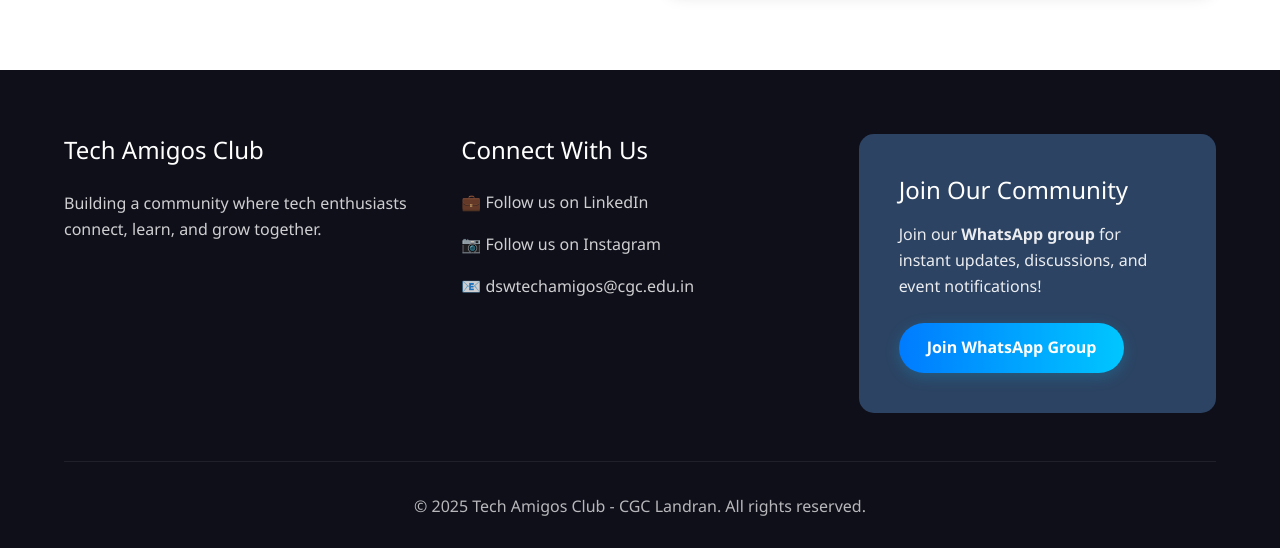
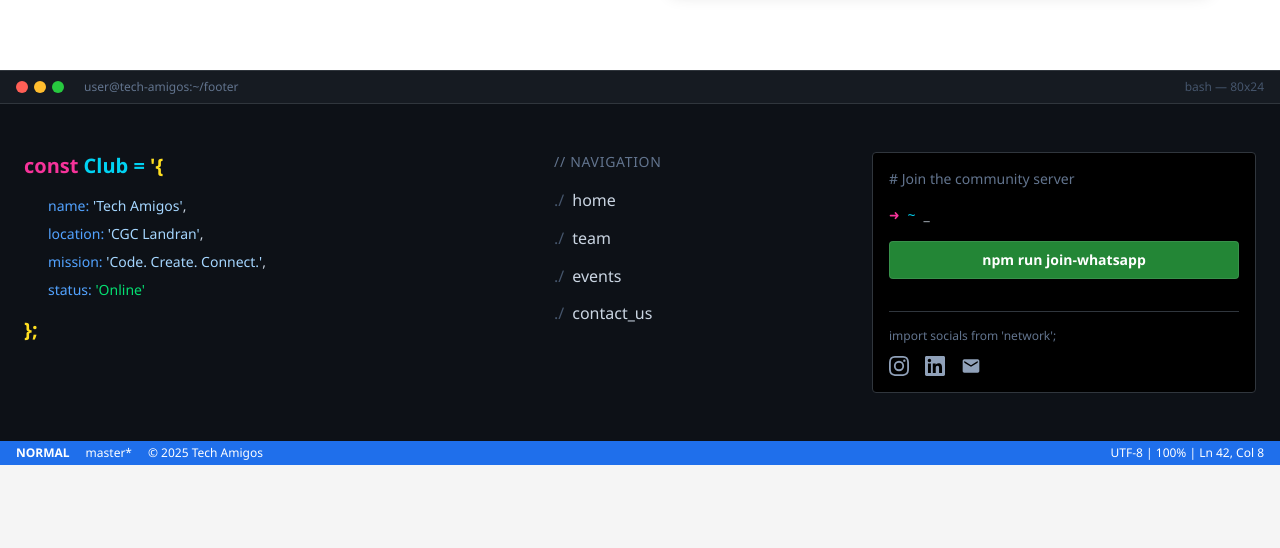
Before and after one commit to raviraj-547/club, a Next.js app: page / in a window 1280 px wide. Shown: the part 3624-4172 px from the top of the page. After the commit the page ends 4089 px from the top, so only its background shows below. Built offline with nearby package versions, Linux system fonts and the light colour scheme.

Commit message:
Update Footer.jsx

```diff
--- a/src/components/Footer.jsx
+++ b/src/components/Footer.jsx
@@ -1,46 +1,116 @@
-import Link from 'next/link';
+import React from 'react';
 
 export default function Footer() {
+    const currentYear = new Date().getFullYear();
+
     return (
-        <footer className="bg-[#0f0f1a] text-white pt-16 pb-8 px-[5%] text-left">
-            <div className="grid grid-cols-1 md:grid-cols-[repeat(auto-fit,minmax(300px,1fr))] gap-10 max-w-[1400px] mx-auto mb-12">
-                <div className="footer-column">
-                    <h3 className="text-2xl mb-6 text-white">Tech Amigos Club</h3>
-                    <p className="text-base leading-relaxed opacity-80">Building a community where tech enthusiasts connect, learn, and grow together.</p>
+        <footer className="w-full bg-[#0d1117] text-slate-300 font-mono border-t border-[#30363d]">
+
+            {/* Terminal Header Bar */}
+            <div className="bg-[#161b22] px-4 py-2 border-b border-[#30363d] flex items-center justify-between text-xs select-none">
+                <div className="flex items-center gap-2">
+                    <div className="flex gap-1.5">
+                        <span className="w-3 h-3 rounded-full bg-[#ff5f56]"></span>
+                        <span className="w-3 h-3 rounded-full bg-[#ffbd2e]"></span>
+                        <span className="w-3 h-3 rounded-full bg-[#27c93f]"></span>
+                    </div>
+                    <span className="ml-3 text-slate-500">user@tech-amigos:~/footer</span>
                 </div>
-                <div className="footer-column">
-                    <h3 className="text-2xl mb-6 text-white">Connect With Us</h3>
-                    <ul className="list-none p-0">
-                        <li className="mb-4">
-                            <a href="#" className="text-white opacity-80 hover:opacity-100 hover:text-[#6082b6] transition-all flex items-center gap-3">
-                                💼 Follow us on LinkedIn
+                <div className="hidden md:block text-slate-600">bash — 80x24</div>
+            </div>
+
+            <div className="max-w-7xl mx-auto px-6 py-12 grid grid-cols-1 md:grid-cols-12 gap-10">
+
+                {/* Section 1: Brand (Simulated Code) */}
+                <div className="md:col-span-5 space-y-4">
+                    <h3 className="text-cyan-400 font-bold text-xl">
+                        <span className="text-pink-500">const</span> Club = <span className="text-yellow-300">'{'{'}</span>
+                    </h3>
+                    <div className="pl-6 space-y-2 text-sm">
+                        <p><span className="text-blue-400">name:</span> <span className="text-[#a5d6ff]">'Tech Amigos'</span>,</p>
+                        <p><span className="text-blue-400">location:</span> <span className="text-[#a5d6ff]">'CGC Landran'</span>,</p>
+                        <p><span className="text-blue-400">mission:</span> <span className="text-[#a5d6ff]">'Code. Create. Connect.'</span>,</p>
+                        <p><span className="text-blue-400">status:</span> <span className="text-green-400">'Online'</span></p>
+                    </div>
+                    <h3 className="text-yellow-300 font-bold text-xl">{'}'};</h3>
+                </div>
+
+                {/* Section 2: Directory Links */}
+                <div className="md:col-span-3">
+                    <h4 className="text-slate-500 mb-4 text-sm uppercase tracking-wider">// Navigation</h4>
+                    <ul className="space-y-3">
+                        <li>
+                            <a href="#" className="hover:text-cyan-400 transition-colors flex items-center gap-2 group">
+                                <span className="text-slate-600 group-hover:text-cyan-400">./</span>home
                             </a>
                         </li>
-                        <li className="mb-4">
-                            <a href="https://www.instagram.com/techamigosclub.dsw/" className="text-white opacity-80 hover:opacity-100 hover:text-[#6082b6] transition-all flex items-center gap-3">
-                                📷 Follow us on Instagram
+                        <li>
+                            <a href="#" className="hover:text-cyan-400 transition-colors flex items-center gap-2 group">
+                                <span className="text-slate-600 group-hover:text-cyan-400">./</span>team
                             </a>
                         </li>
-                        <li className="mb-4">
-                            <a href="mailto:dswtechamigos@cgc.edu.in" className="text-white opacity-80 hover:opacity-100 hover:text-[#6082b6] transition-all flex items-center gap-3">
-                                📧 dswtechamigos@cgc.edu.in
+                        <li>
+                            <a href="#" className="hover:text-cyan-400 transition-colors flex items-center gap-2 group">
+                                <span className="text-slate-600 group-hover:text-cyan-400">./</span>events
+                            </a>
+                        </li>
+                        <li>
+                            <a href="mailto:dswtechamigos@cgc.edu.in" className="hover:text-cyan-400 transition-colors flex items-center gap-2 group">
+                                <span className="text-slate-600 group-hover:text-cyan-400">./</span>contact_us
                             </a>
                         </li>
                     </ul>
                 </div>
-                <div className="footer-column">
-                    <div className="bg-[#2c4363] p-10 rounded-[15px]">
-                        <h3 className="text-white text-2xl mb-4">Join Our Community</h3>
-                        <p className="opacity-90 mb-6">Join our <strong>WhatsApp group</strong> for instant updates, discussions, and event notifications!</p>
-                        <a href="https://chat.whatsapp.com/KsU9mqGZlKA9YjT1NfZyx5?mode=wwt" className="inline-block py-3 px-7 rounded-full font-bold text-white bg-gradient-to-r from-[#007BFF] to-[#00C6FF] shadow-[0_4px_15px_rgba(0,198,255,0.2)] hover:-translate-y-1 hover:shadow-[0_6px_20px_rgba(0,198,255,0.3)] transition-all text-center no-underline">
-                            Join WhatsApp Group
-                        </a>
+
+                {/* Section 3: Command Line CTA */}
+                <div className="md:col-span-4">
+                    <div className="bg-[#000000] border border-[#30363d] rounded p-4 h-full">
+                        <p className="text-slate-500 text-sm mb-4"># Join the community server</p>
+                        <div className="flex flex-col gap-2">
+                            <div className="flex items-center gap-2 text-sm">
+                                <span className="text-pink-500">➜</span>
+                                <span className="text-cyan-400">~</span>
+                                <span className="animate-pulse">_</span>
+                            </div>
+                            <a
+                                href="https://chat.whatsapp.com/KsU9mqGZlKA9YjT1NfZyx5?mode=wwt"
+                                target="_blank"
+                                rel="noopener noreferrer"
+                                className="mt-2 text-center w-full py-2 bg-[#238636] hover:bg-[#2ea043] text-white text-sm font-bold rounded border border-[rgba(240,246,252,0.1)] transition-colors"
+                            >
+                                npm run join-whatsapp
+                            </a>
+                        </div>
+
+                        {/* Social Icons as "Imports" */}
+                        <div className="mt-8 pt-4 border-t border-[#30363d]">
+                            <p className="text-xs text-slate-500 mb-3">import socials from 'network';</p>
+                            <div className="flex gap-4">
+                                <a href="https://www.instagram.com/techamigosclub.dsw/" className="text-slate-400 hover:text-pink-400 transition-colors"><InstagramIcon /></a>
+                                <a href="#" className="text-slate-400 hover:text-blue-400 transition-colors"><LinkedinIcon /></a>
+                                <a href="mailto:dswtechamigos@cgc.edu.in" className="text-slate-400 hover:text-yellow-400 transition-colors"><MailIcon /></a>
+                            </div>
+                        </div>
                     </div>
                 </div>
             </div>
-            <div className="text-center pt-8 border-t border-white/10 opacity-70">
-                <p>&copy; 2025 Tech Amigos Club - CGC Landran. All rights reserved.</p>
+
+            {/* VIM Style Status Bar */}
+            <div className="bg-[#1f6feb] text-white text-xs px-4 py-1 flex justify-between items-center">
+                <div className="flex gap-4">
+                    <span className="font-bold">NORMAL</span>
+                    <span>master*</span>
+                    <span>© {currentYear} Tech Amigos</span>
+                </div>
+                <div className="hidden sm:block">
+                   UTF-8 | 100% | Ln 42, Col 8
+                </div>
             </div>
         </footer>
     );
 }
+
+// Simple Icons (No external library needed)
+const InstagramIcon = () => <svg className="w-5 h-5 fill-current" viewBox="0 0 24 24"><path d="M12 2.163c3.204 0 3.584.012 4.85.07 3.252.148 4.771 1.691 4.919 4.919.058 1.265.069 1.645.069 4.849 0 3.205-.012 3.584-.069 4.849-.149 3.225-1.664 4.771-4.919 4.919-1.266.058-1.644.069-4.85.069-3.204 0-3.584-.012-4.849-.069-3.26-.149-4.771-1.699-4.919-4.92-.058-1.265-.07-1.644-.07-4.849 0-3.204.013-3.583.07-4.849.149-3.227 1.664-4.771 4.919-4.919 1.266-.057 1.645-.069 4.849-.069zM12 0C8.741 0 8.333.014 7.053.072 2.695.272.273 2.69.073 7.052.014 8.333 0 8.741 0 12c0 3.259.014 3.668.072 4.948.2 4.358 2.618 6.78 6.98 6.98C8.333 23.986 8.741 24 12 24c3.259 0 3.668-.014 4.948-.072 4.354-.2 6.782-2.618 6.979-6.98.059-1.28.073-1.689.073-4.948 0-3.259-.014-3.667-.072-4.947-.196-4.354-2.617-6.78-6.979-6.98C15.668.014 15.259 0 12 0zm0 5.838a6.162 6.162 0 100 12.324 6.162 6.162 0 000-12.324zM12 16a4 4 0 110-8 4 4 0 010 8zm6.406-11.845a1.44 1.44 0 100 2.881 1.44 1.44 0 000-2.881z"/></svg>;
+const LinkedinIcon = () => <svg className="w-5 h-5 fill-current" viewBox="0 0 24 24"><path d="M20.447 20.452h-3.554v-5.569c0-1.328-.027-3.037-1.852-3.037-1.853 0-2.136 1.445-2.136 2.939v5.667H9.351V9h3.414v1.561h.046c.477-.9 1.637-1.85 3.37-1.85 3.601 0 4.267 2.37 4.267 5.455v6.286zM5.337 7.433c-1.144 0-2.063-.926-2.063-2.065 0-1.138.92-2.063 2.063-2.063 1.14 0 2.064.925 2.064 2.063 0 1.139-.925 2.065-2.064 2.065zm1.782 13.019H3.555V9h3.564v11.452zM22.225 0H1.771C.792 0 0 .774 0 1.729v20.542C0 23.227.792 24 1.771 24h20.451C23.2 24 24 23.227 24 22.271V1.729C24 .774 23.2 0 22.222 0h.003z"/></svg>;
+const MailIcon = () => <svg className="w-5 h-5 fill-current" viewBox="0 0 24 24"><path d="M20 4H4c-1.1 0-1.99.9-1.99 2L2 18c0 1.1.9 2 2 2h16c1.1 0 2-.9 2-2V6c0-1.1-.9-2-2-2zm0 4l-8 5-8-5V6l8 5 8-5v2z"/></svg>;
```
